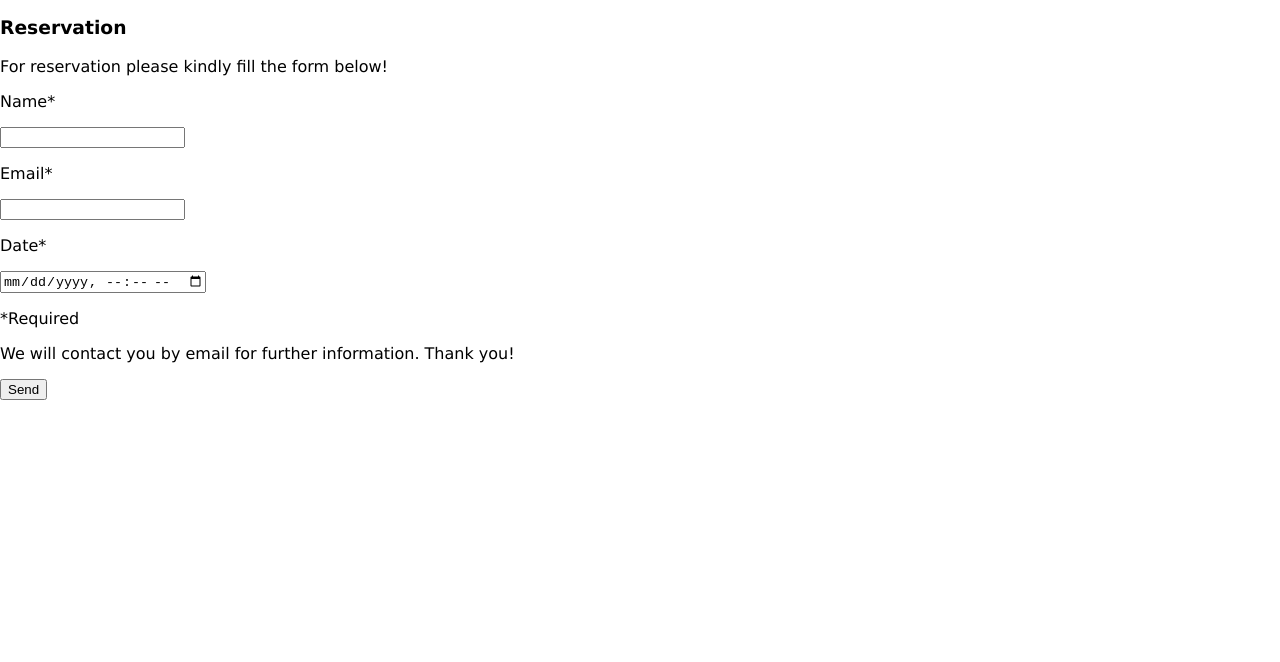
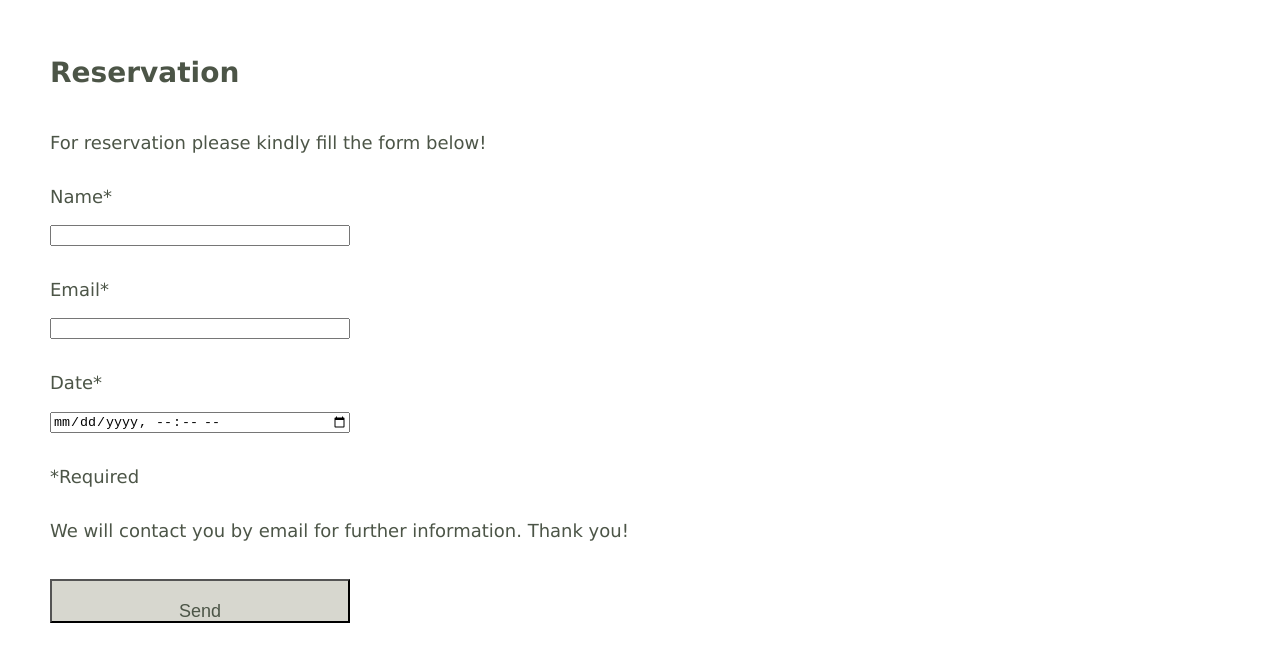
Before and after one commit to auliyanurasyifa/food-recipes, a plain HTML site: page index.html in a window 1280 px wide. Shown: the part 668-1330 px from the top of the page. Before the commit the page ends 1068 px from the top, so only its background shows below. Drawn offline with Linux system fonts and the light colour scheme.

Commit message:
Update stylesheet.css

```diff
--- a/stylesheet.css
+++ b/stylesheet.css
@@ -87,3 +87,36 @@
     padding: 21px 0;
     display: none;
   }
+
+/*reservasi*/
+.contact-form{
+    padding:30px 0 0 50px;
+}
+.contact-form h3{
+    font-size:28px;
+    padding: 30px 0 px 0 ;
+    color:#4c5547;
+}
+.contact-form p{
+    font-size:18px;
+    color:#4c5547;
+    padding-top:15px;
+}
+input{
+    width:300px;
+}
+.contact-submit{
+    font-size:18px;
+    color:#4c5547;
+    background-color:rgba(199,199,187,0.7);
+    width:300px;
+    padding:20px 10px;
+    height:30px;
+    margin-top:20px;
+    margin-bottom:100px;
+    text-align:center;
+}
+.contact-submit:hover{
+    background-color:rgba(199,199,187,1);
+    cursor: pointer;
+}
```
